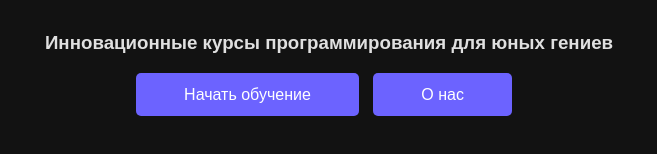
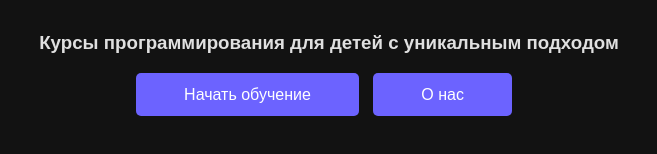
Before and after one commit to syradeveloper/CodeChild, a plain HTML site: page index.html in a window 1280 px wide. Shown: the part 430-584 px from the top of the page, 311-968 px from the left. Drawn offline with Linux system fonts and the light colour scheme.

Commit message:
changed h3

```diff
--- a/index.html
+++ b/index.html
@@ -18,7 +18,7 @@
 
     <section id="home">
         <h1 class="logo-big">CodeChild</h1>
-        <h3>Инновационные курсы программирования для юных гениев</h3>
+        <h3>Курсы программирования для детей с уникальным подходом</h3>
         <div class="btn-container">
             <a href="#courses" class="btn">Начать обучение</a>
             <a href="#about" class="btn">О нас</a>
```
